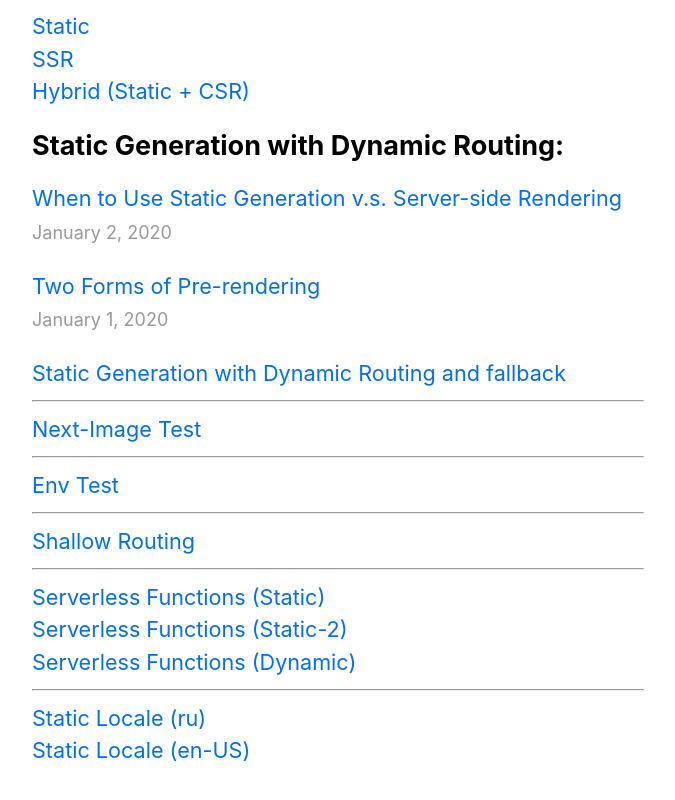
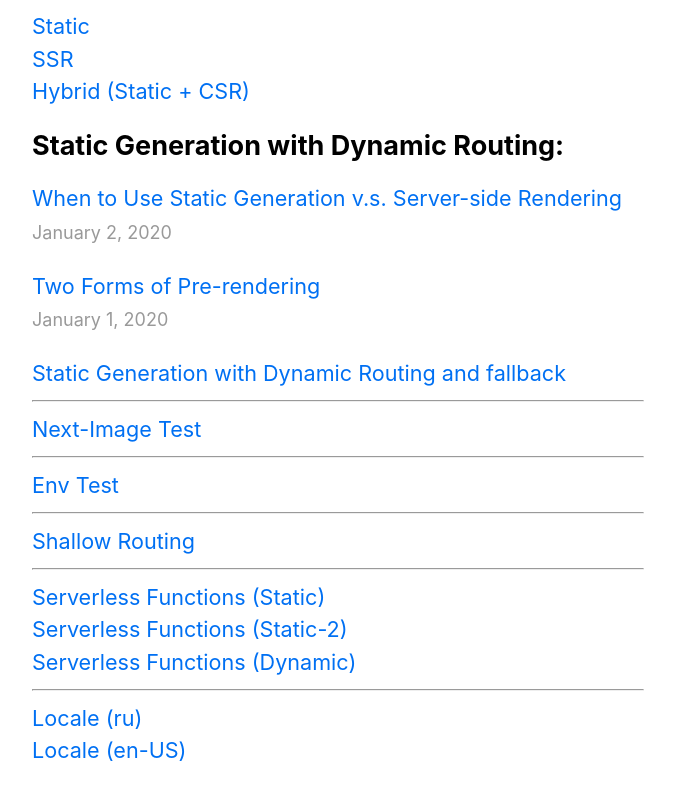
Before and after one commit to nikita2090/nextjs-blog, a Next.js app: page / in a window 1280 px wide. Shown: the part 380-1180 px from the top of the page, without its empty margins (302-977 px from the left). Built offline with nearby package versions, Linux system fonts and the light colour scheme.

Commit message:
page has renamed

```diff
--- a/pages/index.tsx
+++ b/pages/index.tsx
@@ -59,10 +59,10 @@ const FEATURES = [
         path: '/users/2',
         ElemAfter: 'hr',
     },
-    { name: 'Static Locale (ru)', path: '/staticLocales', ElemAfter: 'br' },
+    { name: 'Locale (ru)', path: '/locales', ElemAfter: 'br' },
     {
-        name: 'Static Locale (en-US)',
-        path: '/staticLocales',
+        name: 'Locale (en-US)',
+        path: '/locales',
         ElemAfter: 'br',
         locale: 'en-US',
     },
--- a/pages/staticLocales.tsx
+++ b/pages/locales.tsx
@@ -48,7 +48,7 @@ interface Props {
     locale: string;
 }
 
-const StaticLocales: React.FC<Props> = ({ name, locale }) => (
+const Locales: React.FC<Props> = ({ name, locale }) => (
     <Layout>
         <Head>
             <title>Static Locales</title>
@@ -64,4 +64,4 @@ const StaticLocales: React.FC<Props> = ({ name, locale }) => (
     </Layout>
 );
 
-export default StaticLocales;
+export default Locales;
```
